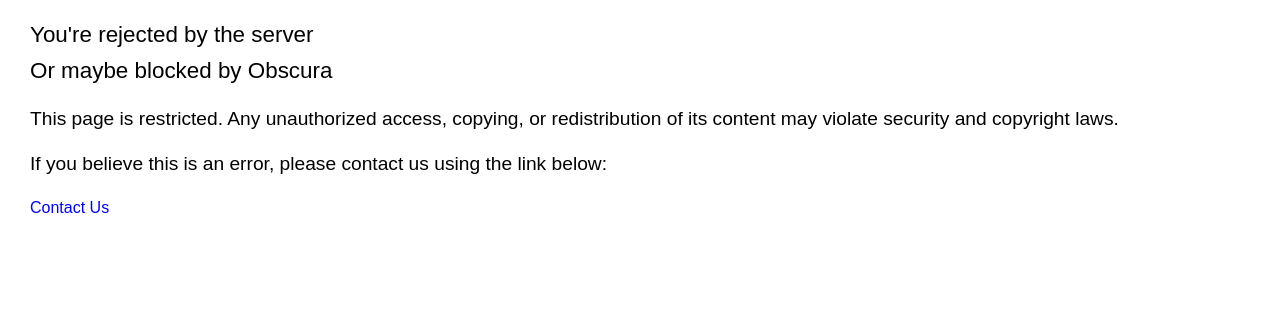
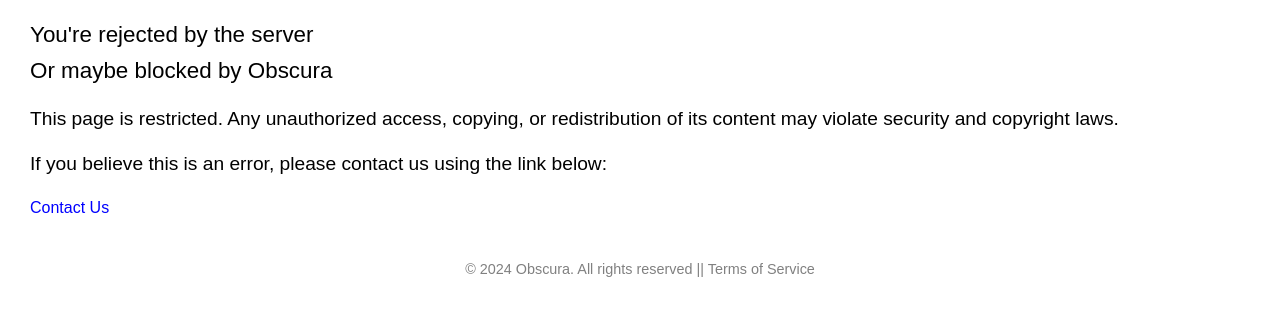
Before and after one commit to 9fdxh42-koq/blocked, a plain HTML site: page index.html in a window 1280 px wide. Shown: the part 154-470 px from the top of the page. Drawn offline with Linux system fonts and the light colour scheme.

Commit message:
Update index.html

```diff
--- a/index.html
+++ b/index.html
@@ -46,6 +46,19 @@
         a:hover {
             text-decoration: underline;
         }
+        footer {
+            margin-top: 40px;
+            text-align: center;
+            font-size: 0.9em;
+            color: gray;
+        }
+        footer a {
+            color: gray;
+            text-decoration: none;
+        }
+        footer a:hover {
+            text-decoration: underline;
+        }
     </style>
 </head>
 <body>
@@ -59,5 +72,8 @@
             <a href="https://wa.me/6285183343636" target="_blank">Contact Us</a>
         </div>
     </div>
+    <footer>
+        &copy; 2024 Obscura. All rights reserved || <a href="#">Terms of Service</a>
+    </footer>
 </body>
 </html>
```
